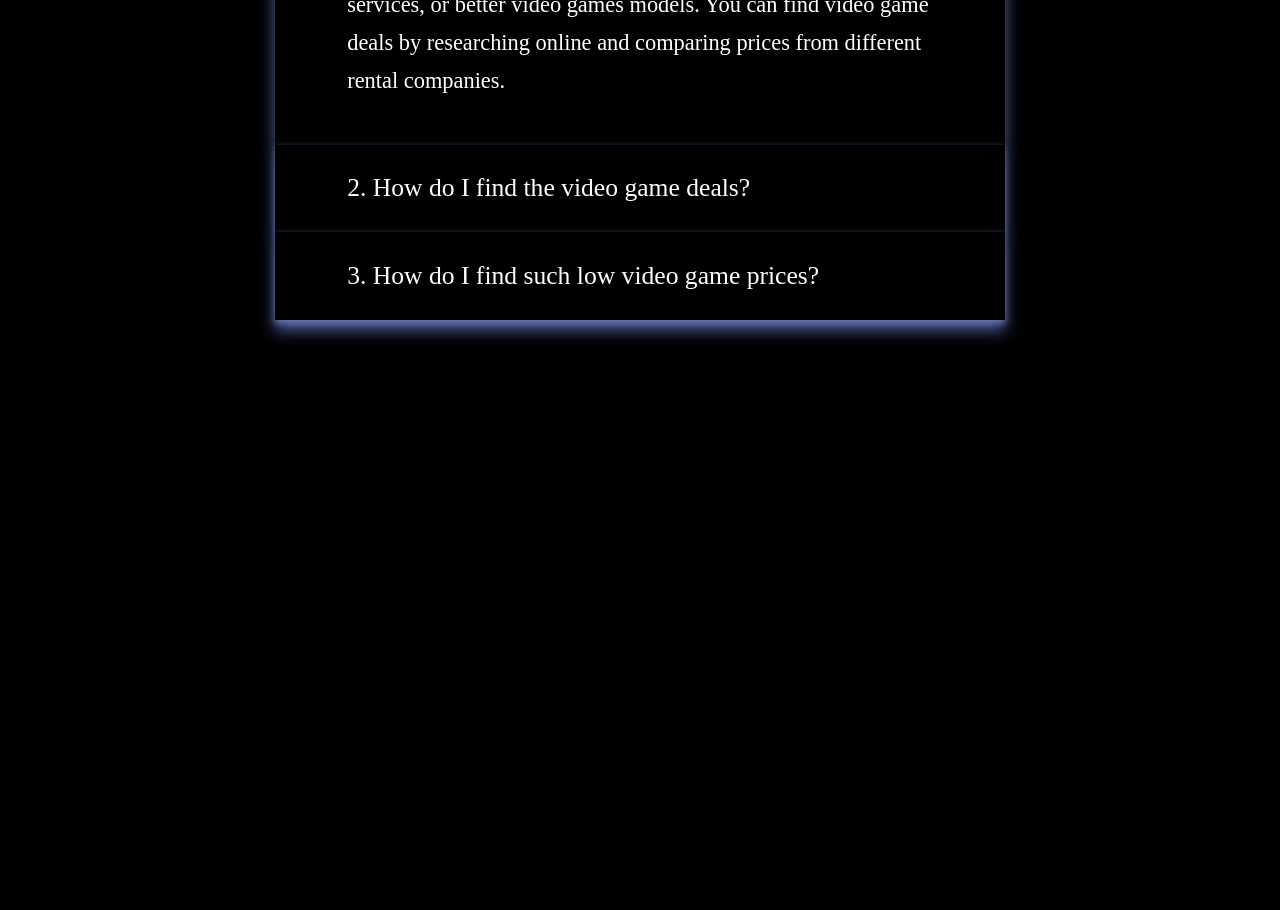
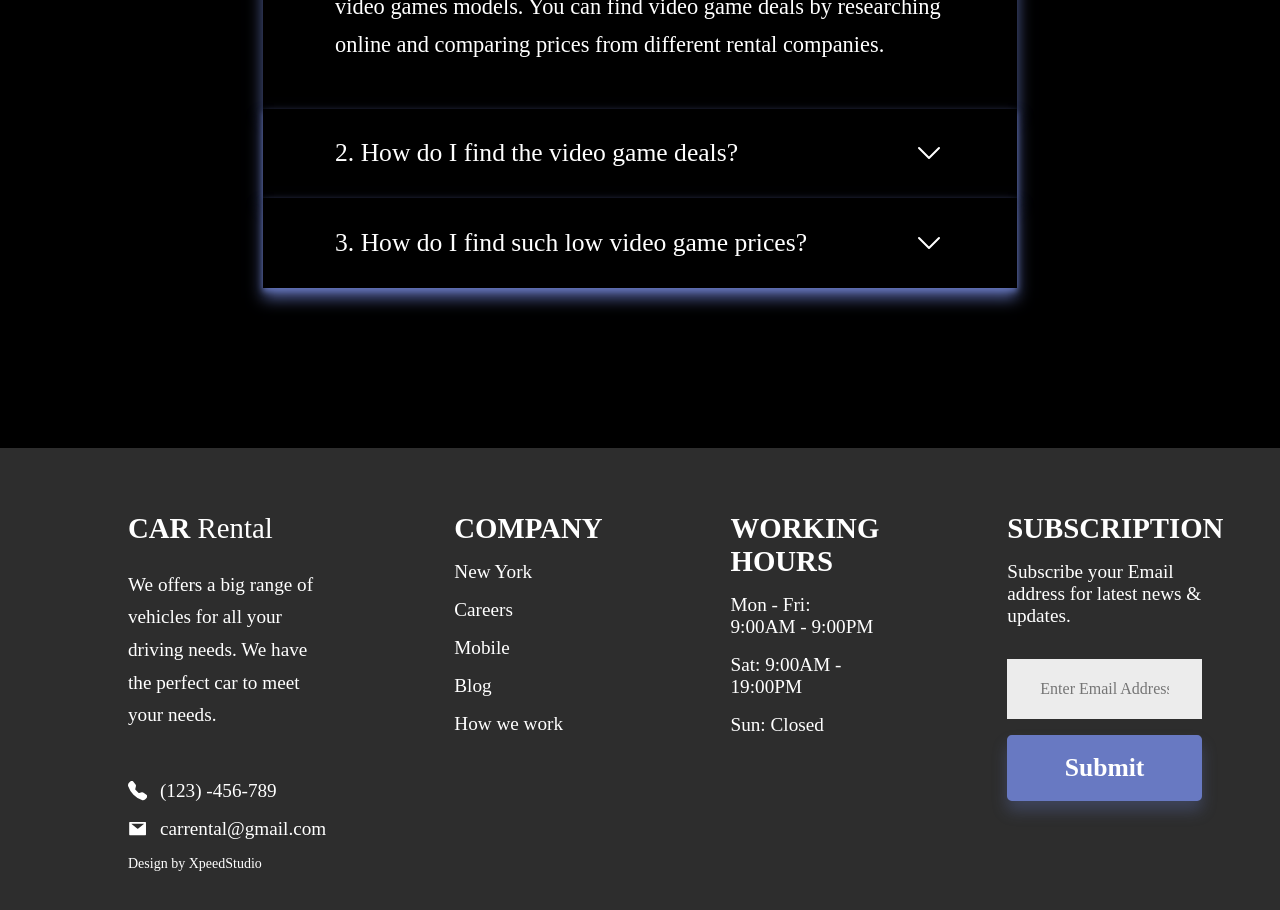
Before and after one commit to Arthur-Cyberpunk/iron_games, a React (Create React App) app: page / in a window 1280 px wide. Shown: the part 6560-7470 px from the top of the page. Before the commit the page ends 7040 px from the top, so only its background shows below. Built offline with nearby package versions, Linux system fonts and the light colour scheme.

Commit message:
first commit

```diff
--- a/src/App.js
+++ b/src/App.js
@@ -2,6 +2,7 @@ import Banner from "./components/Banner";
 import BookGame from "./components/BookGame";
 import ChooseUs from "./components/ChooseUs";
 import Faq from "./components/Faq";
+import Footer from "./components/Footer";
 import GameModels from "./components/GameModels";
 import Header from "./components/Header";
 import Home from "./components/Home";
@@ -21,6 +22,7 @@ function App() {
       <ChooseUs />
       <Testimonals />
       <Faq />
+      <Footer />
     </>
   );
 }
--- a/src/components/Faq/index.jsx
+++ b/src/components/Faq/index.jsx
@@ -1,4 +1,5 @@
 import { useState } from "react";
+import { HiOutlineChevronDown } from "react-icons/hi2";
 import "./styles.scss";
 
 const Faq = () => {
@@ -38,7 +39,7 @@ const Faq = () => {
                   className={`question  ${getClassQuestion("q1")}`}
                 >
                   <p>1. What is special about comparing video game deals?</p>
-                  <i className="fa-solid fa-angle-down"></i>
+                  <HiOutlineChevronDown className="arrowFaq"/>
                 </div>
                 <div
                   id="q1"
@@ -61,7 +62,7 @@ const Faq = () => {
                   className={`question ${getClassQuestion("q2")}`}
                 >
                   <p>2. How do I find the video game deals?</p>
-                  <i className="fa-solid fa-angle-down"></i>
+                  <HiOutlineChevronDown className="arrowFaq"/>
                 </div>
                 <div
                   id="q2"
@@ -82,7 +83,7 @@ const Faq = () => {
                   className={`question ${getClassQuestion("q3")}`}
                 >
                   <p>3. How do I find such low video game prices?</p>
-                  <i className="fa-solid fa-angle-down"></i>
+                  <HiOutlineChevronDown className="arrowFaq"/>
                 </div>
                 <div
                   id="q3"
--- a/src/components/Faq/styles.scss
+++ b/src/components/Faq/styles.scss
@@ -1,7 +1,6 @@
 .containerFaq {
   padding: 10rem 2rem;
   color: white;
-
 
   .faqContent {
     display: flex;
@@ -37,14 +36,13 @@
     align-items: center;
     margin-top: 7rem;
 
-
     .boxFaq {
       display: flex;
       flex-direction: column;
       color: white;
       box-shadow: 0 10px 15px 0 rgba(104, 121, 194, 80%);
 
-    width: 60%;
+      width: 62%;
       cursor: pointer;
 
       @media (max-width: 1200px) {
@@ -72,7 +70,7 @@
           }
         }
 
-      i {
+        .arrowFaq {
           font-size: 2rem;
         }
       }
@@ -86,7 +84,8 @@
           background-color: #6879c2;
         }
 
-          i {
+        .arrowFaq {
+          font-size: 2rem;
           background-color: #6879c2;
         }
       }
@@ -112,8 +111,5 @@
         }
       }
     }
-
   }
-
-
 }
--- /dev/null
+++ b/src/components/Footer/index.js
@@ -0,0 +1,90 @@
+import { AiFillMail } from "react-icons/ai";
+import { BsFillTelephoneFill } from "react-icons/bs";
+import "./styles.scss";
+
+const Footer = () => {
+  return (
+    <>
+      <footer>
+        <div className="footerContent">
+          <ul className="footerContent1">
+            <li>
+              <span>CAR</span> Rental
+            </li>
+            <li>
+              We offers a big range of vehicles for all your driving needs. We
+              have the perfect car to meet your needs.
+            </li>
+            <li>
+              <a href="tel:123456789">
+                <BsFillTelephoneFill className="contactIcon" /> (123) -456-789
+              </a>
+            </li>
+
+            <li>
+              <a
+                href="mailto:
+                  carrental@gmail.com"
+              >
+                <AiFillMail className="contactIcon" />
+                carrental@gmail.com
+              </a>
+            </li>
+
+            <li>
+              <a
+                style={{ fontSize: "14px" }}
+                target="_blank"
+                rel="noreferrer"
+                href="https://xpeedstudio.com/"
+              >
+                Design by XpeedStudio
+              </a>
+            </li>
+          </ul>
+
+          <ul className="footerContent2">
+            <li>Company</li>
+            <li>
+              <a href="#home">New York</a>
+            </li>
+            <li>
+              <a href="#home">Careers</a>
+            </li>
+            <li>
+              <a href="#home">Mobile</a>
+            </li>
+            <li>
+              <a href="#home">Blog</a>
+            </li>
+            <li>
+              <a href="#home">How we work</a>
+            </li>
+          </ul>
+
+          <ul className="footerContent2">
+            <li>Working Hours</li>
+            <li>Mon - Fri: 9:00AM - 9:00PM</li>
+            <li>Sat: 9:00AM - 19:00PM</li>
+            <li>Sun: Closed</li>
+          </ul>
+
+          <ul className="footerContent2">
+            <li>Subscription</li>
+            <li>
+              <p>Subscribe your Email address for latest news & updates.</p>
+            </li>
+            <li>
+              <input type="email" placeholder="Enter Email Address"></input>
+            </li>
+            <li>
+              <button className="submitEmail">Submit</button>
+            </li>
+          </ul>
+        </div>
+      </footer>
+    </>
+  );
+};
+
+export default Footer;
--- /dev/null
+++ b/src/components/Footer/styles.scss
@@ -0,0 +1,156 @@
+footer {
+  width: 100%;
+  background-color: #2d2d2d;
+  padding: 4rem 10%;
+  color: white;
+
+  @media (max-width: 1100px) {
+    padding: 4rem 10rem;
+  }
+
+  @media (max-width: 500px) {
+    padding: 4rem 0;
+  }
+
+  .footerContent {
+    display: flex;
+    justify-content: space-around;
+    color: #010103;
+    gap: 8rem;
+    color: white;
+    background-color: #2d2d2d;
+
+    @media (max-width: 1100px) {
+      flex-direction: column;
+    }
+
+    .footerContent1 {
+      width: 20%;
+      list-style: none;
+      background-color: #2d2d2d;
+
+      @media (max-width: 1450px) {
+        width: 100%;
+      }
+
+      @media (max-width: 650px) {
+        text-align: center;
+      }
+
+      li {
+        background-color: #2d2d2d;
+        a {
+          display: flex;
+          align-items: center;
+          gap: 0.8rem;
+          text-decoration: none;
+          transition: all 0.2s;
+          color: white;
+          background-color: #2d2d2d;
+
+          .contactIcon {
+            background-color: #2d2d2d;
+          }
+
+          &:hover {
+            color: #6879c2;
+          }
+        }
+
+        &:nth-child(1) {
+          font-size: 1.8rem;
+          margin-bottom: 1.5rem;
+
+          span {
+            font-weight: 700;
+            background-color: #2d2d2d;
+          }
+        }
+
+        &:nth-child(2) {
+          font-size: 1.2rem;
+          line-height: 1.7;
+          margin-bottom: 3rem;
+        }
+
+        &:nth-child(3),
+        &:nth-child(4) {
+          font-size: 1.2rem;
+          font-weight: 500;
+          margin-bottom: 1rem;
+        }
+      }
+    }
+
+    .footerContent2 {
+      list-style: none;
+      background-color: #2d2d2d;
+
+      @media (max-width: 650px) {
+        text-align: center;
+      }
+
+      a {
+        text-decoration: none;
+        transition: all 0.2s;
+        color: white;
+        background-color: #2d2d2d;
+
+        &:hover {
+          color: #6879c2;
+        }
+      }
+
+      li {
+        font-size: 1.2rem;
+        margin-bottom: 1rem;
+        background-color: #2d2d2d;
+
+        &:nth-child(1) {
+          font-size: 1.8rem;
+          font-weight: 700;
+          text-transform: uppercase;
+          cursor: auto;
+        }
+      }
+
+      p {
+        background-color: #2d2d2d;
+      }
+
+      input {
+        font-size: 1rem;
+        font-weight: 400;
+        line-height: 26px;
+        background-color: #ececec;
+        border-width: 1px;
+        border-color: transparent;
+        padding: 1rem 2rem;
+        outline: none;
+        margin-top: 1rem;
+        width: 90%;
+      }
+    }
+  }
+
+  .submitEmail {
+    text-decoration: none;
+    color: white;
+    font-weight: 700;
+    background-color: #6879c2;
+    padding: 1rem 2.5rem;
+    border-radius: 0.3rem;
+    box-shadow: 0 10px 15px 0 rgba(104, 121, 194, 30%);
+    transition: all 0.3s;
+    border: 2px solid #6879c2;
+    font-size: 1.6rem;
+    width: fit-content;
+    cursor: pointer;
+    width: 90%;
+
+    &:hover {
+      box-shadow: 0 10px 15px 0 rgba(104, 121, 194, 60%);
+      background-color: #6879c2;
+    }
+  }
+}
```
Lines whose indentation alone changed are shown as unchanged.
